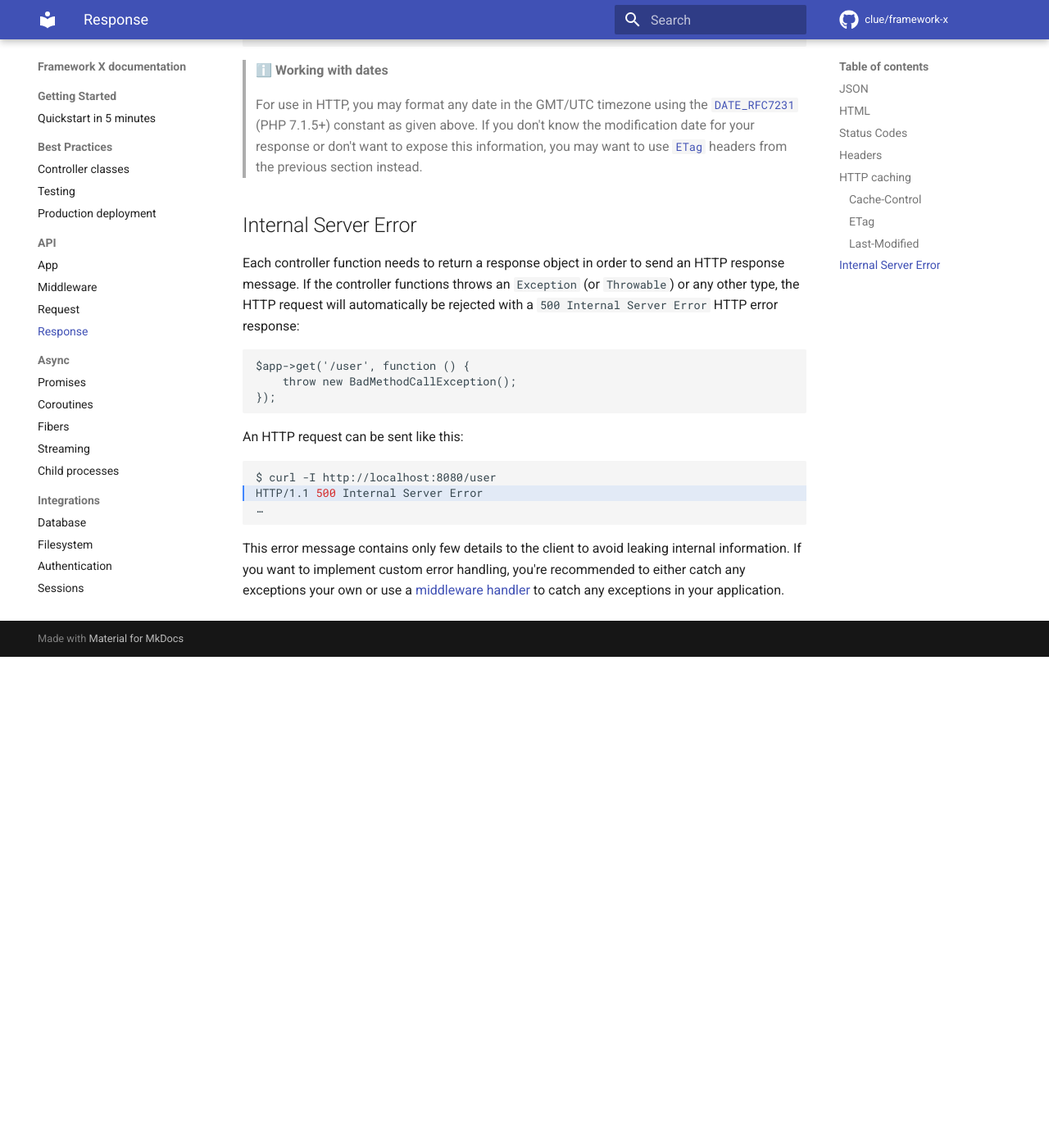
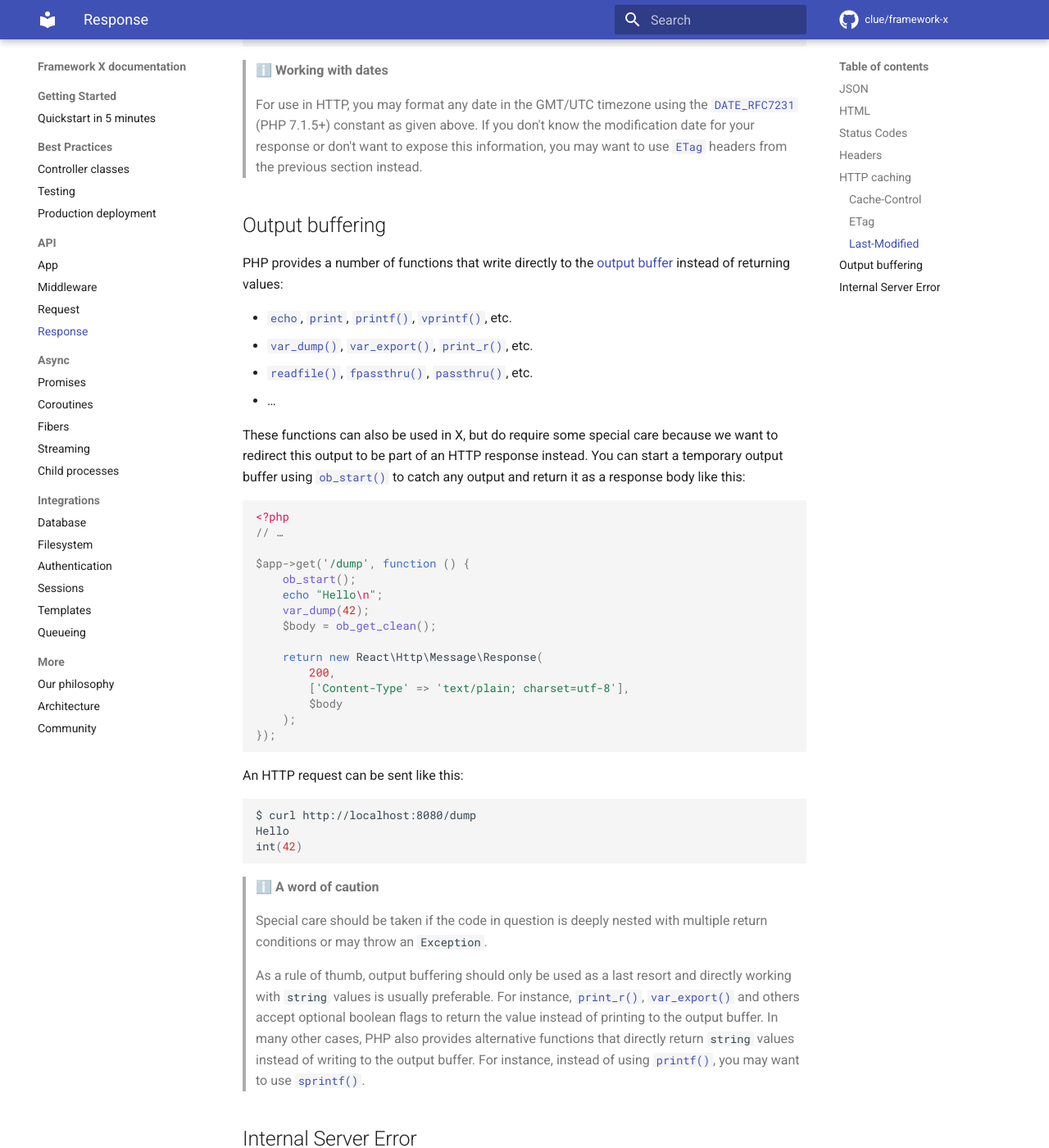
Before and after one commit to clue/framework-x, an MkDocs documentation site: the page built from docs/api/response.md, in a window 1280 px wide and 1400 px high, scrolled down 7228 px. Shown: the whole window at 82% size. Built offline with MkDocs 1.6.1 and Material for MkDocs 9.7.7, drawn with Linux system fonts in a browser that asks for light colours; comment, search, counter and statistics services are not loaded; before the commit the page ends 8029 px from its top, so only the background shows below that.

Commit message:
Documentation for using output buffering

````diff
--- a/docs/api/response.md
+++ b/docs/api/response.md
@@ -383,6 +383,74 @@ Last-Modified: Sat, 06 Nov 2021 12:31:04 GMT
 > for your response or don't want to expose this information, you may want to
 > use [`ETag`](#etag) headers from the previous section instead.
 
+## Output buffering
+
+PHP provides a number of functions that write directly to the
+[output buffer](https://www.php.net/manual/en/book.outcontrol.php) instead of
+returning values:
+
+* [`echo`](https://www.php.net/manual/en/function.echo.php),
+  [`print`](https://www.php.net/manual/en/function.print.php),
+  [`printf()`](https://www.php.net/manual/en/function.printf.php),
+  [`vprintf()`](https://www.php.net/manual/en/function.vprintf.php),
+  etc.
+* [`var_dump()`](https://www.php.net/manual/en/function.var-dump.php),
+  [`var_export()`](https://www.php.net/manual/en/function.var-export.php),
+  [`print_r()`](https://www.php.net/manual/en/function.print-r.php),
+  etc.
+* [`readfile()`](https://www.php.net/manual/en/function.readfile.php),
+  [`fpassthru()`](https://www.php.net/manual/en/function.fpassthru.php),
+  [`passthru()`](https://www.php.net/manual/en/function.passthru.php),
+  etc.
+* …
+
+These functions can also be used in X, but do require some special care because
+we want to redirect this output to be part of an HTTP response instead. You can
+start a temporary output buffer using [`ob_start()`](https://www.php.net/manual/en/function.ob-start.php)
+to catch any output and return it as a response body like this:
+
+```php
+<?php
+// …
+
+$app->get('/dump', function () {
+    ob_start();
+    echo "Hello\n";
+    var_dump(42);
+    $body = ob_get_clean();
+
+    return new React\Http\Message\Response(
+        200,
+        ['Content-Type' => 'text/plain; charset=utf-8'],
+        $body
+    );
+});
+```
+
+An HTTP request can be sent like this:
+
+```bash
+$ curl http://localhost:8080/dump
+Hello
+int(42)
+```
+
+> ℹ️ **A word of caution**
+>
+> Special care should be taken if the code in question is deeply nested with
+> multiple return conditions or may throw an `Exception`.
+>
+> As a rule of thumb, output buffering should only be used as a last resort and
+> directly working with `string` values is usually preferable. For instance,
+> [`print_r()`](https://www.php.net/manual/en/function.print_r.php),
+> [`var_export()`](https://www.php.net/manual/en/function.var-export.php) and
+> others accept optional boolean flags to return the value instead of printing
+> to the output buffer. In many other cases, PHP also provides alternative
+> functions that directly return `string` values instead of writing to the output
+> buffer. For instance, instead of using
+> [`printf()`](https://www.php.net/manual/en/function.printf.php), you may want
+> to use [`sprintf()`](https://www.php.net/manual/en/function.sprintf.php).
+
 ## Internal Server Error
 
 Each controller function needs to return a response object in order to send
````
